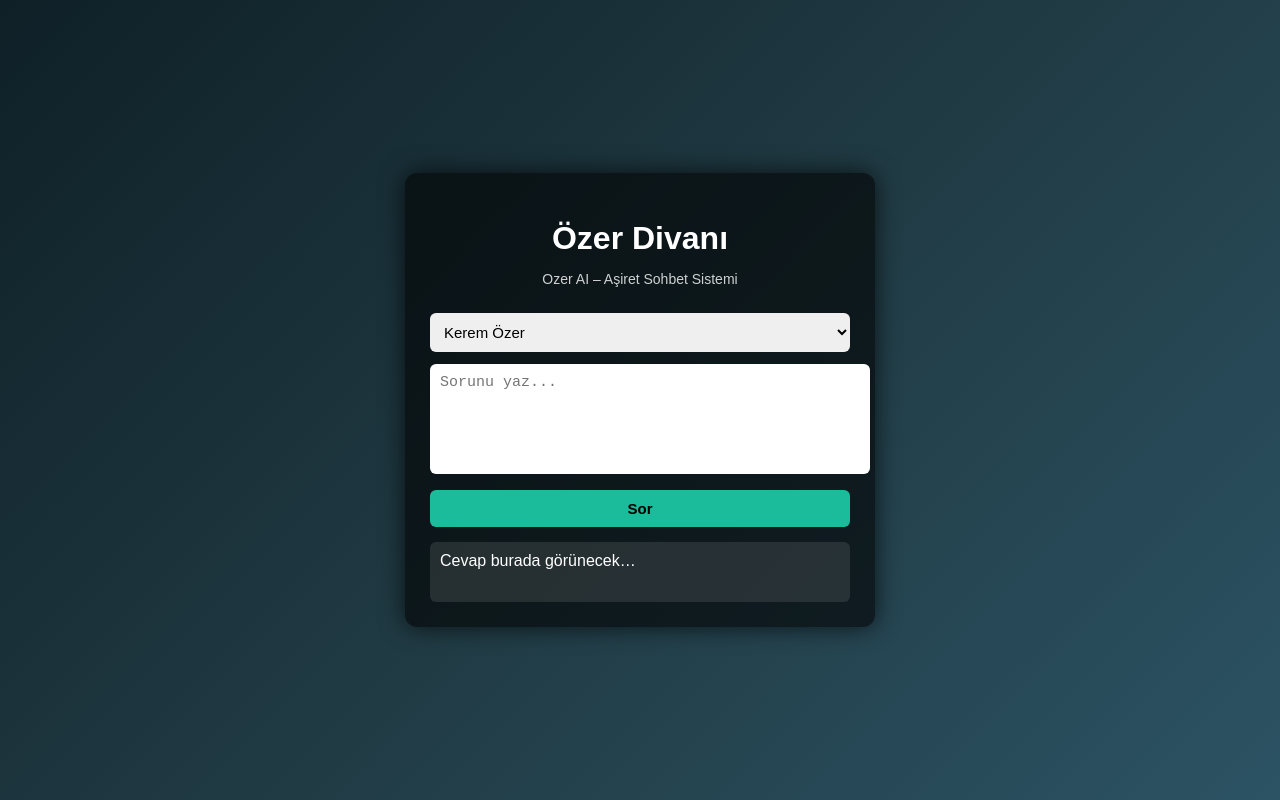
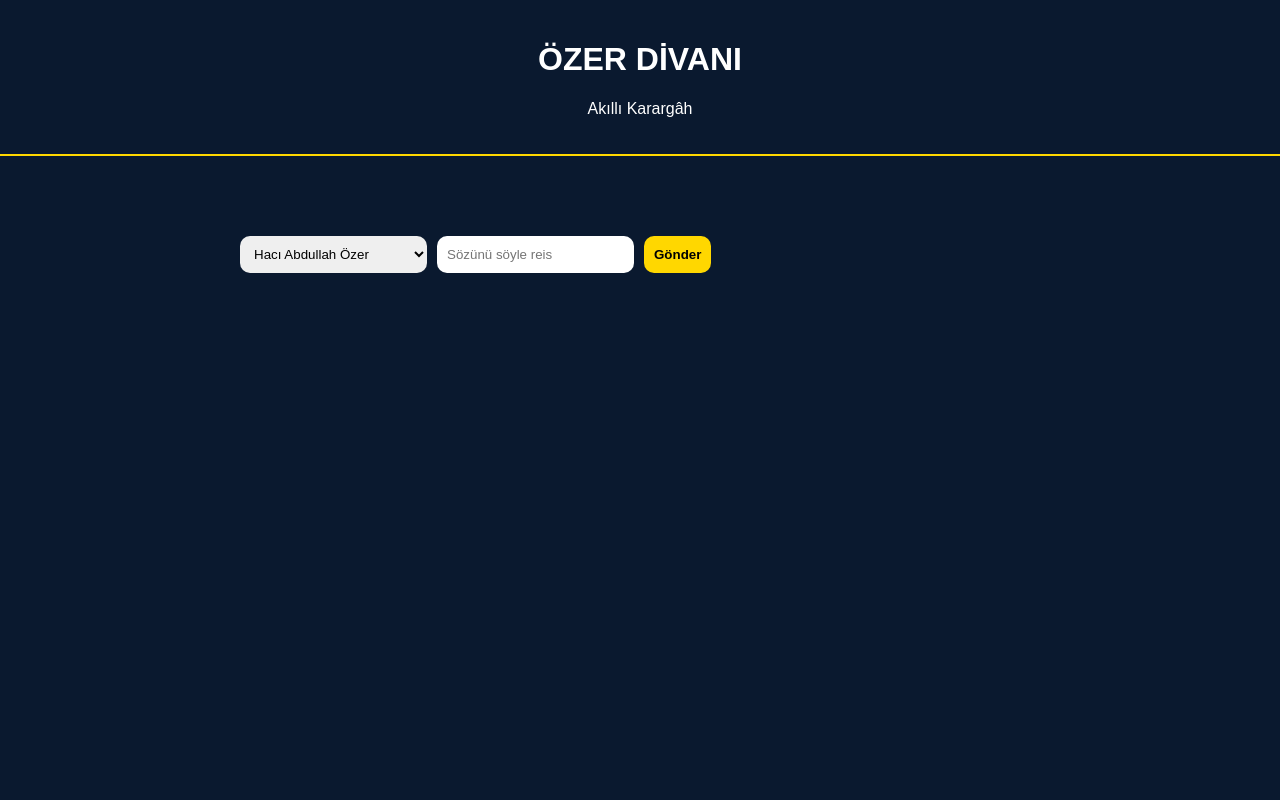
Before and after one commit to ozerasireti/ozer-ai, a website: page public/index.html in a window 1280 px wide. Drawn offline with Linux system fonts and the light colour scheme.

Commit message:
Update index.html

```diff
--- a/public/index.html
+++ b/public/index.html
@@ -1,121 +1,69 @@
 <!DOCTYPE html>
 <html lang="tr">
 <head>
-  <meta charset="UTF-8" />
-  <title>Özer Divanı – Ozer AI</title>
-  <meta name="viewport" content="width=device-width, initial-scale=1.0" />
-
+<meta charset="UTF-8">
+<title>ÖZER DİVANI</title>
+<meta name="viewport" content="width=device-width, initial-scale=1">
 <style>
-    body {
-      margin: 0;
-      font-family: Arial, Helvetica, sans-serif;
-      background: linear-gradient(135deg, #0f2027, #203a43, #2c5364);
-      color: #fff;
-      display: flex;
-      justify-content: center;
-      align-items: center;
-      height: 100vh;
-    }
-
-    .box {
-      background: rgba(0,0,0,0.6);
-      padding: 25px;
-      border-radius: 12px;
-      width: 100%;
-      max-width: 420px;
-      box-shadow: 0 0 25px rgba(0,0,0,0.7);
-    }
-
-    h1 {
-      text-align: center;
-      margin-bottom: 10px;
-    }
-
-    p {
-      text-align: center;
-      font-size: 14px;
-      opacity: 0.8;
-    }
-
-    select, textarea, button {
-      width: 100%;
-      margin-top: 12px;
-      padding: 10px;
-      border-radius: 6px;
-      border: none;
-      font-size: 15px;
-    }
-
-    textarea {
-      resize: none;
-      height: 90px;
-    }
-
-    button {
-      background: #1abc9c;
-      color: #000;
-      font-weight: bold;
-      cursor: pointer;
-    }
-
-    button:hover {
-      background: #16a085;
-    }
-
-    .reply {
-      margin-top: 15px;
-      background: rgba(255,255,255,0.1);
-      padding: 10px;
-      border-radius: 6px;
-      min-height: 40px;
-    }
+body{margin:0;background:#0a192f;color:#fff;font-family:sans-serif}
+header{text-align:center;padding:20px;border-bottom:2px solid gold}
+#chat{max-width:800px;margin:20px auto;padding:15px}
+.msg{margin-bottom:10px}
+.name{color:gold;font-size:12px}
+.bot{background:#ffffff15;padding:10px;border-radius:10px}
+footer{display:flex;gap:10px;max-width:800px;margin:auto;padding:10px}
+select,input,button{padding:10px;border-radius:10px;border:none}
+button{background:gold;font-weight:bold}
 </style>
 </head>
 <body>
 
-  <div class="box">
-    <h1>Özer Divanı</h1>
-    <p>Ozer AI – Aşiret Sohbet Sistemi</p>
+<header>
+<h1>ÖZER DİVANI</h1>
+<p>Akıllı Karargâh</p>
+</header>
 
+<div id="chat"></div>
+
+<footer>
 <select id="bot">
+<option>Hacı Abdullah Özer</option>
 <option>Kerem Özer</option>
 <option>Faruk Özer</option>
 <option>Ahmet Özer</option>
 <option>Ali Özer</option>
+<option>Hacı Remzi Özer</option>
 <option>Mahmut Enes Demiroğlu</option>
 <option>Mervan Cengiz</option>
-      <option>Hacı Remzi Özer</option>
-      <option>Hacı Abdullah Özer</option>
 </select>
 
-    <textarea id="mesaj" placeholder="Sorunu yaz..."></textarea>
-
-    <button onclick="gonder()">Sor</button>
-
-    <div class="reply" id="cevap">Cevap burada görünecek…</div>
-  </div>
+<input id="mesaj" placeholder="Sözünü söyle reis">
+<button onclick="gonder()">Gönder</button>
+</footer>
 
 <script>
-async function gonder() {
-  const bot = document.getElementById("bot").value;
-  const mesaj = document.getElementById("mesaj").value;
-  const cevap = document.getElementById("cevap");
+async function gonder(){
+  const bot = botSelect.value;
+  const mesaj = mesajInput.value;
+  if(!mesaj) return;
 
-  cevap.innerText = "Yazıyor...";
-
-  try {
-    const res = await fetch("/chat", {
-      method: "POST",
-      headers: { "Content-Type": "application/json" },
-      body: JSON.stringify({ bot, mesaj })
+  const r = await fetch("/chat",{
+    method:"POST",
+    headers:{ "Content-Type":"application/json" },
+    body:JSON.stringify({ bot, mesaj })
   });
 
-    const data = await res.json();
-    cevap.innerText = data.reply;
-  } catch (e) {
-    cevap.innerText = "Bağlantı hatası!";
+  const d = await r.json();
+  chat.innerHTML += `<div class="msg">
+    <div class="name">${bot}</div>
+    <div class="bot">${d.reply}</div>
+  </div>`;
+
+  mesajInput.value="";
 }
-}
+const chat=document.getElementById("chat");
+const botSelect=document.getElementById("bot");
+const mesajInput=document.getElementById("mesaj");
 </script>
 
 </body>
```
Lines whose indentation alone changed are shown as unchanged.
